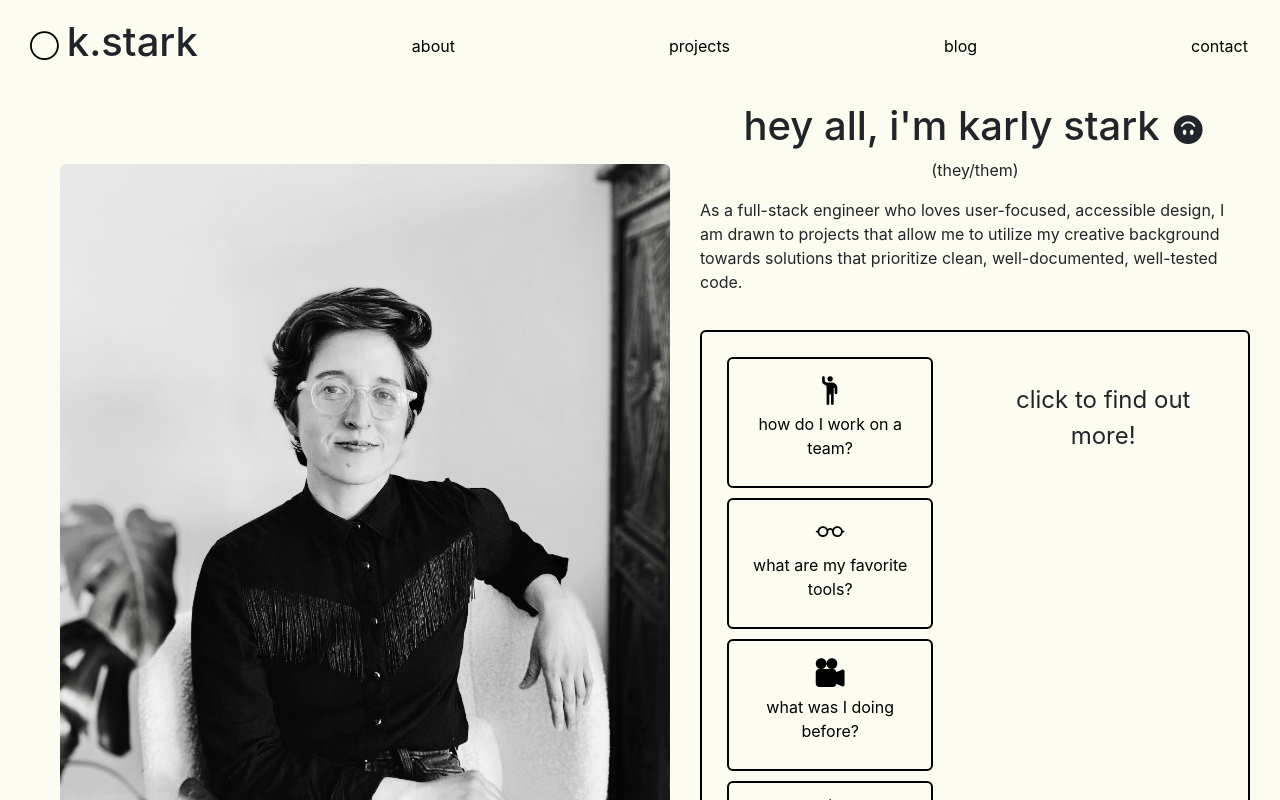
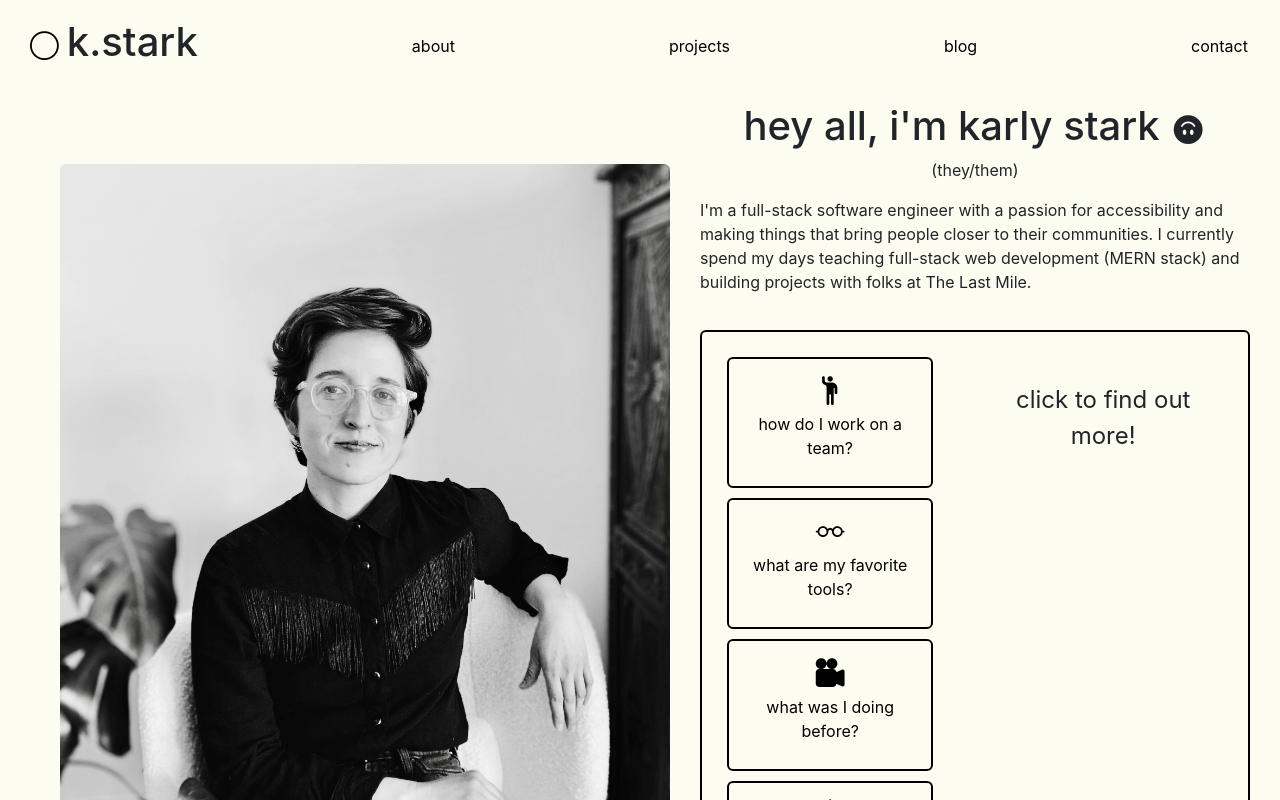
Before and after one commit to karlystark/portfolio, a React (Create React App) app: page /about in a window 1280 px wide. Shown: the top 800 px of the page. Built offline with nearby package versions, Linux system fonts and the light colour scheme; the HTML template or start-up script is replaced by a standard one; a web font is replaced by a local one.

Commit message:
copy edits

```diff
--- a/src/About.js
+++ b/src/About.js
@@ -22,10 +22,10 @@ function About() {
         </div>
         <p>(they/them)</p>
         <p>
-          As a full-stack engineer who loves user-focused,
-          accessible design, I am drawn to projects that allow me to utilize
-          my creative background towards solutions that prioritize clean,
-          well-documented, well-tested code.
+        I'm a full-stack software engineer with a passion for accessibility and
+        making things that bring people closer to their communities. I currently
+        spend my days teaching full-stack web development (MERN stack) and building
+        projects with folks at The Last Mile.
         </p>
         <QuestionSelect />
       </div>
--- a/src/App.js
+++ b/src/App.js
@@ -207,20 +207,6 @@ function App() {
       "demo": "orbit-demo.mov"
     },
     {
-      "id": 8,
-      "title": "Rat King",
-      "date": "2024",
-      "type": "Personal Project",
-      "role": ["Developer", "UI/UX Design"],
-      "description_short": `a choose-your-own-adventure story game`,
-      "description_long": `Rat King is a choose-your-own-adventure story game that is absurd and trash-packed and no matter how you slice it, you're going to wind up indebted to an eternal trash animal who loves taco bell. You'll live forever, though!`,
-      "stack": ["Javascript", "HTML", "CSS"],
-      "img": "ratking.png",
-      "detail_images": [],
-      "github": "rat-king.vercel.app",
-      "demo": "ratkingdemo.mp4"
-    },
-    {
       "id": 9,
       "title": "Warbler",
       "date": "2023",
--- a/src/QuestionSelect.js
+++ b/src/QuestionSelect.js
@@ -72,7 +72,7 @@ function QuestionSelect() {
             <p> Beyond my passion-driven work ethic, I prioritize connections
               with others - I love to know how people work best, what their
               communication styles are, and what they need to feel empowered.</p>
-            <p>As someone who has taught media technologies to middle, high
+            <p>As a lifelong educator who has had the opportunity to teach middle, high
               school, and adult students, I absolutely love learning from and
               with others, and I'm particularly skilled at mentorship and
               breaking down complex topics for those with different levels of
@@ -97,11 +97,10 @@ function QuestionSelect() {
             </ul>
             <p>I'm currently exploring:</p>
             <ul>
-              <li>GraphQL</li>
+              <li>Framer Motion</li>
+              <li>DevOps</li>
               <li>Rust</li>
               <li>ARIA</li>
-              <li>p5.js</li>
-              <li>D3</li>
             </ul>
           </div>
         }
```
